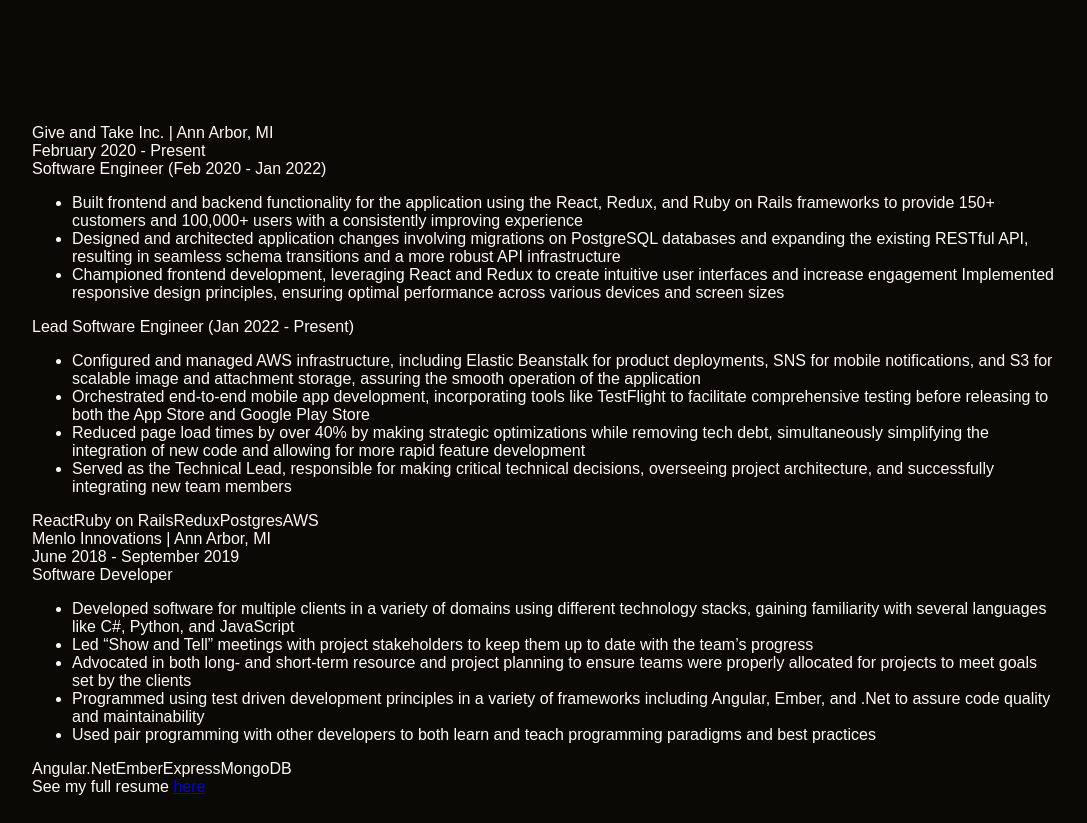
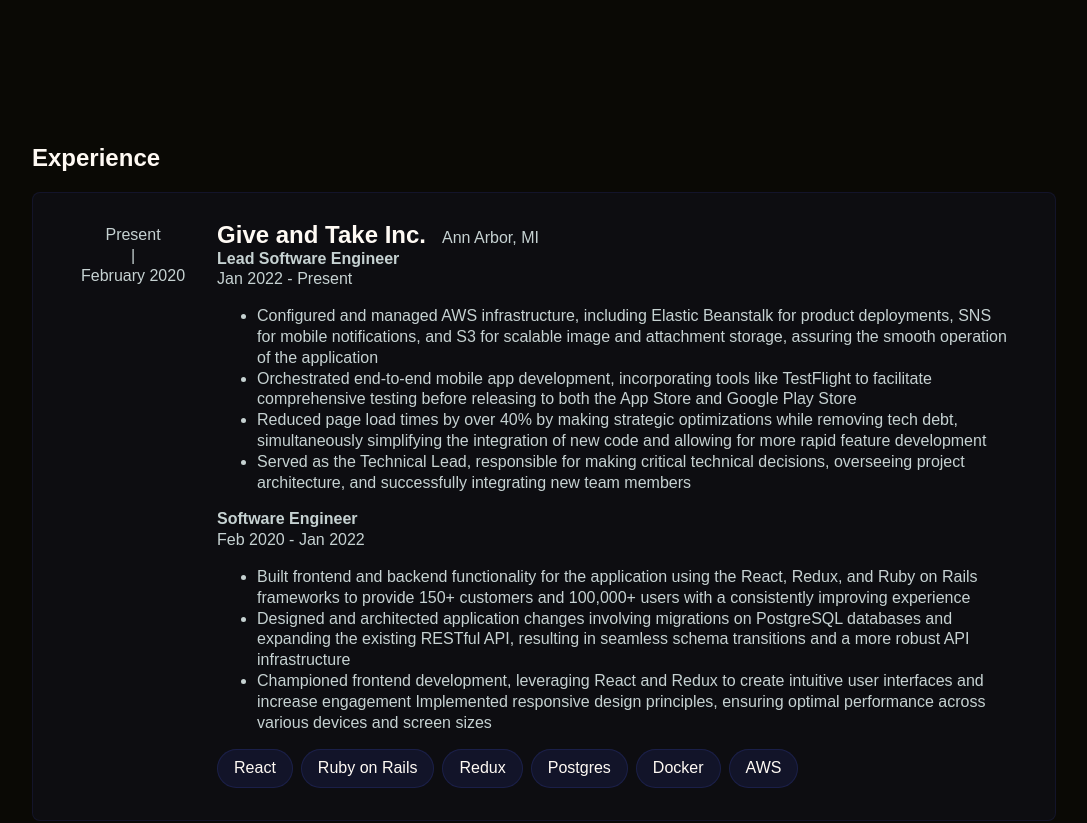
Before and after one commit to mccormickgriffin/griffin-mccormick-portfolio, a React (Create React App) app: page / in a window 1280 px wide. Shown: the part 740-1563 px from the top of the page, without its empty margins (96-1183 px from the left). Built offline with nearby package versions, Linux system fonts and the light colour scheme.

Commit message:
added styling for experience sections

```diff
--- a/src/components/Experience.jsx
+++ b/src/components/Experience.jsx
@@ -7,18 +7,15 @@ const jobs = [
     location: "Ann Arbor, MI",
     startDate: "February 2020",
     endDate: "Present",
-    technologies: ["React", "Ruby on Rails", "Redux", "Postgres", "AWS"],
+    technologies: [
+      "React",
+      "Ruby on Rails",
+      "Redux",
+      "Postgres",
+      "Docker",
+      "AWS",
+    ],
     positions: [
-      {
-        title: "Software Engineer",
-        startDate: "Feb 2020",
-        endDate: "Jan 2022",
-        bullets: [
-          "Built frontend and backend functionality for the application using the React, Redux, and Ruby on Rails frameworks to provide 150+ customers and 100,000+ users with a consistently improving experience",
-          "Designed and architected application changes involving migrations on PostgreSQL databases and expanding the existing RESTful API, resulting in seamless schema transitions and a more robust API infrastructure",
-          "Championed frontend development, leveraging React and Redux to create intuitive user interfaces and increase engagement Implemented responsive design principles, ensuring optimal performance across various devices and screen sizes",
-        ],
-      },
       {
         title: "Lead Software Engineer",
         startDate: "Jan 2022",
@@ -30,6 +27,16 @@ const jobs = [
           "Served as the Technical Lead, responsible for making critical technical decisions, overseeing project architecture, and successfully integrating new team members",
         ],
       },
+      {
+        title: "Software Engineer",
+        startDate: "Feb 2020",
+        endDate: "Jan 2022",
+        bullets: [
+          "Built frontend and backend functionality for the application using the React, Redux, and Ruby on Rails frameworks to provide 150+ customers and 100,000+ users with a consistently improving experience",
+          "Designed and architected application changes involving migrations on PostgreSQL databases and expanding the existing RESTful API, resulting in seamless schema transitions and a more robust API infrastructure",
+          "Championed frontend development, leveraging React and Redux to create intuitive user interfaces and increase engagement Implemented responsive design principles, ensuring optimal performance across various devices and screen sizes",
+        ],
+      },
     ],
   },
   {
@@ -37,7 +44,7 @@ const jobs = [
     location: "Ann Arbor, MI",
     startDate: "June 2018",
     endDate: "September 2019",
-    technologies: ["Angular", ".Net", "Ember", "Express", "MongoDB"],
+    technologies: ["Angular", ".Net", "Flask", "Express", "MongoDB"],
     positions: [
       {
         title: "Software Developer",
@@ -57,21 +64,23 @@ function Experience() {
   const jobSection = () => {
     return jobs.map((job) => {
       return (
-        <div>
-          <div>
-            {job.company} | {job.location}
+        <div className="job-container">
+          <div className="job-timespan-container">
+            <div>{job.endDate}</div>
+            <div className="vertical-line">|</div>
+            <div>{job.startDate}</div>
           </div>
           <div>
-            {job.startDate} - {job.endDate}
-          </div>
+            <span className="company">{job.company}</span>
+            <span>{job.location}</span>
             {job.positions.map((position) => {
               return (
-              <div>
-                <span>{position.title}</span>
+                <div className="position-container">
+                  <span className="position-title">{position.title}</span>
                   {position.startDate && position.endDate && (
-                  <span>
-                    &nbsp;({position.startDate} - {position.endDate})
-                  </span>
+                    <div className="position-timespan-container">
+                      {position.startDate} - {position.endDate}
+                    </div>
                   )}
                   <ul>
                     {position.bullets.map((bullet) => {
@@ -81,9 +90,12 @@ function Experience() {
                 </div>
               );
             })}
+            <div className="technologies">
               {job.technologies.map((tech) => {
-            return <span>{tech}</span>;
+                return <div className="technology">{tech}</div>;
               })}
+            </div>
+          </div>
         </div>
       );
     });
@@ -91,6 +103,8 @@ function Experience() {
 
   return (
     <section id={SECTION_IDS.EXPERIENCE}>
+      <h1>Experience</h1>
+
       {jobSection()}
 
       <div>
--- a/src/styles/Experience.scss
+++ b/src/styles/Experience.scss
@@ -0,0 +1,48 @@
+@import "colors";
+@import "spacing";
+
+.job-container {
+    display: flex;
+    gap: $padding-medium;
+    padding: $padding-medium 48px;
+    margin-bottom: $padding-medium;
+    border-radius: 8px;
+    border: 1px solid rgba($color: $primary, $alpha: .1);
+    background-color: rgba($primary, .05);
+    color: $secondary;
+
+    line-height: 1.3em;
+}
+
+.company {
+    font-size: x-large;
+    color: $text;
+    font-weight: bold;
+    margin-right: $padding-standard;
+}
+
+.position-title {
+    font-weight: bold;
+}
+
+.job-timespan-container{
+    flex-shrink: 0;
+    height: 100%;
+    display: flex;
+    flex-direction: column;
+    align-items: center;
+}
+
+.technologies {
+    display: flex;
+    flex-wrap: wrap;
+    gap: $padding-small;
+}
+
+.technology {
+    background: rgba($color: $primary, $alpha: .1);
+    border: 1px solid rgba($color: $primary, $alpha: .15);
+    border-radius: 24px;
+    padding: $padding-small $padding-standard;
+    color: $text;
+}
--- a/src/styles/spacing.scss
+++ b/src/styles/spacing.scss
@@ -1,5 +1,8 @@
 $top-nav-height: 84px;
 
+$padding-small: 8px;
+$padding-standard: 16px;
+$padding-medium: 32px;
 $padding-large: 64px;
 
 :root {
```
Lines whose indentation alone changed are shown as unchanged.
